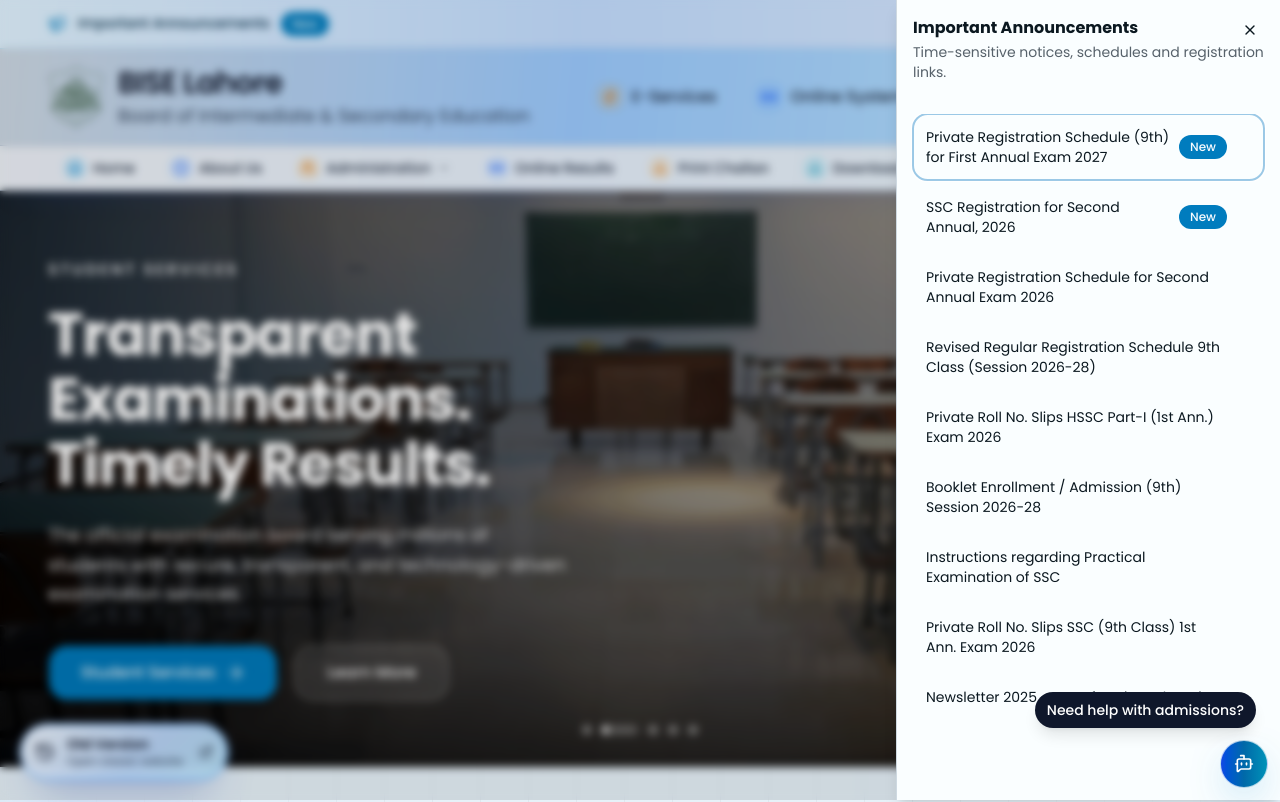
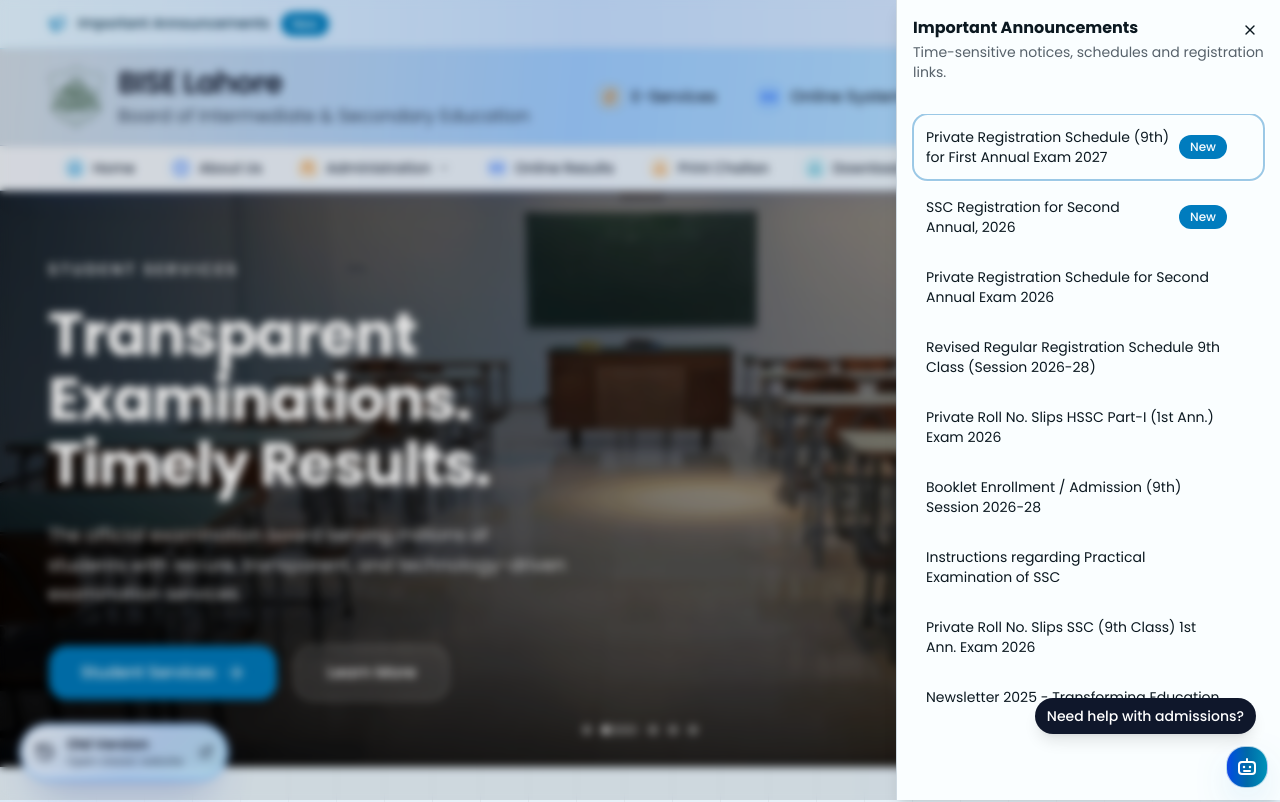
Before and after one commit to afraz-malik/biselahore.com, a Next.js app: page / in a window 1280 px wide. Shown: the top 802 px of the page. Built offline with nearby package versions, Linux system fonts and the light colour scheme.

Commit message:
Update hero slide actions and enhance ChatbotWidget with custom icon

```diff
--- a/src/components/hero/hero-data.ts
+++ b/src/components/hero/hero-data.ts
@@ -24,7 +24,7 @@ export const heroSlides: HeroSlideData[] = [
     "Admissions, registrations, migration, certificates, and student services — all in one place.",
     image: "/hero/slide1.jpg",
     imageAlt: "Rows of empty desks arranged in an examination hall",
-    primaryAction: { label: "Explore Services", href: "#quick-services" },
+    primaryAction: { label: "Explore Services", href: "/notifications" },
     secondaryAction: { label: "Learn More", href: "/about" },
   },
   {
@@ -35,7 +35,7 @@ export const heroSlides: HeroSlideData[] = [
     "The official examination board serving millions of students with secure, transparent, and technology-driven examination services.",
       image: "/hero/slide-examinations.jpg",
     imageAlt: "A modern brick academic building framed by lawns and walkways",
-    primaryAction: { label: "Student Services", href: "/student-services" },
+    primaryAction: { label: "Student Services", href: "/#quick-services" },
     secondaryAction: { label: "Learn More", href: "/about" },
   },
 
@@ -47,7 +47,7 @@ export const heroSlides: HeroSlideData[] = [
         "Access essential BISE Lahore services, from Registration & Roll Number Slips to Exam Management all in one convenient digital platform.",
         image: "/hero/b3_OnlineSystems.jpg",
     imageAlt: "Online Digital Services for Students",
-    primaryAction: { label: "Explore Online Systems", href: "/#online-services" },
+    primaryAction: { label: "Explore Online Systems", href: "/#online-systems" },
     secondaryAction: { label: "Learn More", href: "/about" },
   },
   {
@@ -58,7 +58,7 @@ export const heroSlides: HeroSlideData[] = [
       "Get instant answers about BISE Lahore, from Results, Contact Information and Roll Number Slip to Jurisdiction, Board History & more — simply ask the chatbot.",
     image: "/hero/b4Chatbot.jpg",
     imageAlt: "A student using a laptop to access the BISE Lahore Digital Chatbot",
-    primaryAction: { label: "Digital Chatbot", href: "/notifications" },
+    primaryAction: { label: "Digital Chatbot", href: "https://chatbot.biselahore.com/" },
     secondaryAction: { label: "Learn More", href: "/about" },
   },
   {
@@ -69,7 +69,7 @@ export const heroSlides: HeroSlideData[] = [
       "Access essential online services for Attestation, Verification, NOC / Migration, Duplicate / Triplicate Certificates, Name Change & Corrections - all in one convenient platform.",
     image: "/hero/b5_eservices.jpg",
     imageAlt: "All student services in one convenient platform",
-    primaryAction: { label: "E-Services", href: "/notifications" },
+    primaryAction: { label: "E-Services", href: "/#quick-services" },
     secondaryAction: { label: "Learn More", href: "/about" },
   },
 ];
--- a/src/components/layout/chatbot-widget.tsx
+++ b/src/components/layout/chatbot-widget.tsx
@@ -1,7 +1,7 @@
 "use client";
 
 import { useEffect, useState } from "react";
-import { BotMessageSquare, X } from "lucide-react";
+import { X } from "lucide-react";
 
 const CHATBOT_URL = "https://chatbot.biselahore.com";
 const TOOLTIP_MESSAGES = [
@@ -9,6 +9,27 @@ const TOOLTIP_MESSAGES = [
   "Query your result",
   "Need help with admissions?",
 ];
+
+function RobotFaceIcon() {
+  return (
+    <svg
+      viewBox="0 0 24 24"
+      aria-hidden="true"
+      className="h-6 w-6"
+      fill="none"
+      stroke="currentColor"
+      strokeWidth="2"
+      strokeLinecap="round"
+      strokeLinejoin="round"
+    >
+      <rect x="4" y="7" width="16" height="12" rx="3" />
+      <path d="M12 4v3" />
+      <circle cx="9" cy="12" r="1.25" fill="currentColor" stroke="none" />
+      <circle cx="15" cy="12" r="1.25" fill="currentColor" stroke="none" />
+      <path d="M9 16h6" />
+    </svg>
+  );
+}
 
 export function ChatbotWidget() {
   const [isOpen, setIsOpen] = useState(false);
@@ -86,14 +107,14 @@ export function ChatbotWidget() {
       <button
         type="button"
         onClick={() => setIsOpen((value) => !value)}
-        className={`flex h-12 w-12 items-center justify-center rounded-full border border-white/70 text-white shadow-[0_14px_40px_-14px_rgba(2,132,199,0.8)] transition duration-200 hover:scale-[1.03] ${
+        className={`flex h-[42px] w-[42px] items-center justify-center rounded-xl border border-white/70 text-white shadow-[0_14px_40px_-14px_rgba(2,132,199,0.8)] transition duration-200 hover:scale-[1.03] ${
           isOpen
             ? "bg-slate-900"
             : "bg-gradient-to-r from-blue-700 via-sky-700 to-cyan-600"
         }`}
         aria-label={isOpen ? "Close chatbot" : "Open chatbot"}
       >
-        {isOpen ? <X className="h-5 w-5" /> : <BotMessageSquare className="h-5 w-5" />}
+        {isOpen ? <X className="h-5 w-5" /> : <RobotFaceIcon />}
       </button>
     </div>
   );
```
